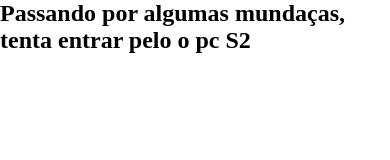
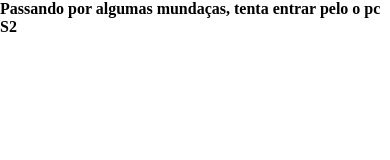
Before and after one commit to ArthurrGuilherme/Portifolio, a plain HTML site: page index.html in a window 390 px wide. Drawn offline with nearby package versions, Linux system fonts and the light colour scheme.

Commit message:
Update style.css

```diff
--- a/style.css
+++ b/style.css
@@ -361,7 +361,7 @@ footer {
     gap: 3rem;
     background-color: #000000;
  }
- .h2 {
+ .h3 {
     display: none;
  }
 @media (max-width: 800px) {
@@ -392,7 +392,7 @@ footer {
     header {
         display: none;
     }
-    .h2 {
+    .h3 {
         font-size: 16px;
         display: block;
     }
```
